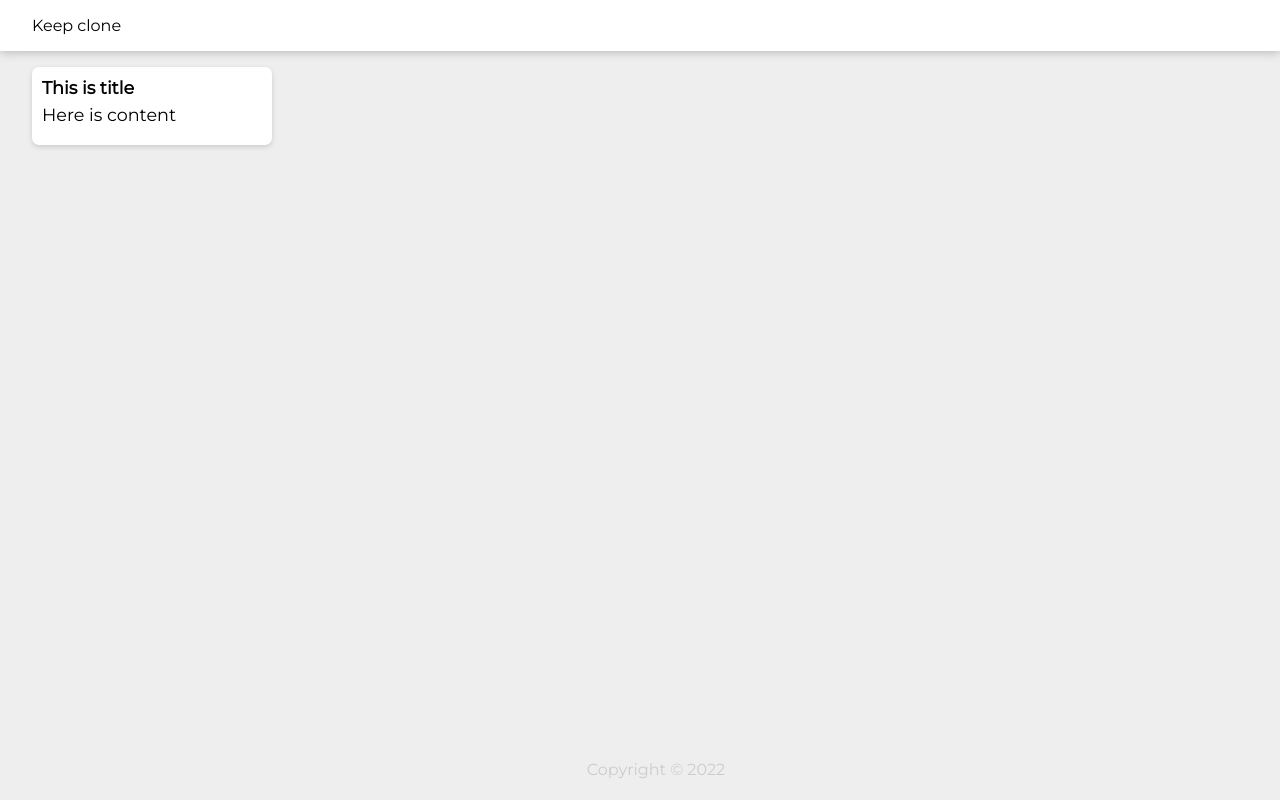
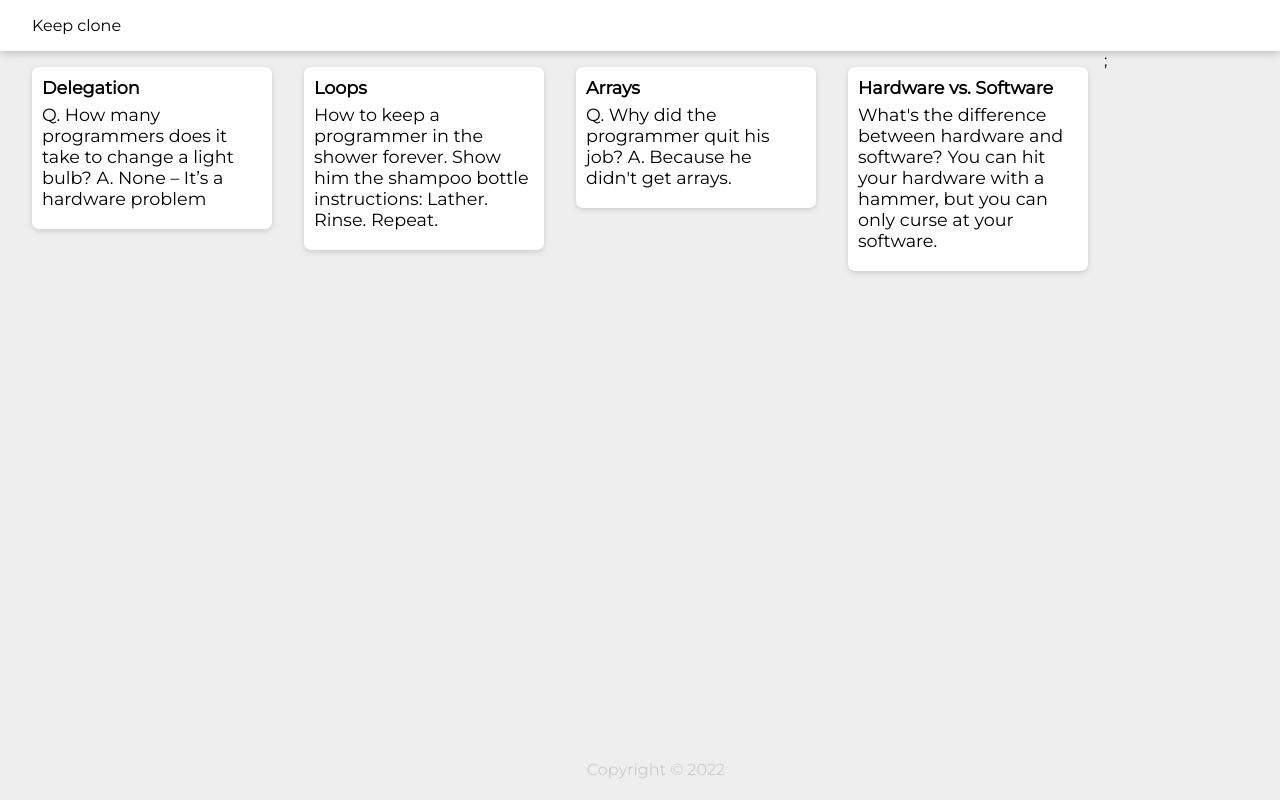
Before and after one commit to faisalnazir7/Keep-cl, a React (Create React App) app: page / in a window 1280 px wide. Built offline with nearby package versions, Linux system fonts and the light colour scheme; a web font is replaced by a local one.

Commit message:
props, mapping , arrow function

```diff
--- a/src/components/App.jsx
+++ b/src/components/App.jsx
@@ -2,12 +2,16 @@
 import Header from "./Header";
 import Footer from './Footer';
 import Note from "./Note";
+import notes from "../notes";
+
 
 
 function App() {
     return <div>
         <Header/>
-        <Note/>
+        {notes.map(noteItem => (
+            <Note key={noteItem.key} title={noteItem.title} content={noteItem.content} />
+            ))};
         <Footer/>
     </div>
 }
--- a/src/components/Note.jsx
+++ b/src/components/Note.jsx
@@ -1,9 +1,9 @@
 import React from "react";
 
-function Note() {
+function Note(props) {
     return ( <div className="note">
-                <h1>This is title</h1>
-                <p>Here is content</p>
+                <h1>{props.title}</h1>
+                <p>{props.content}</p>
             </div>
     );
 }
--- /dev/null
+++ b/src/notes.js
@@ -0,0 +1,28 @@
+const notes = [
+    {
+      key: 1,
+      title: "Delegation",
+      content:
+        "Q. How many programmers does it take to change a light bulb? A. None – It’s a hardware problem"
+    },
+    {
+      key: 2,
+      title: "Loops",
+      content:
+        "How to keep a programmer in the shower forever. Show him the shampoo bottle instructions: Lather. Rinse. Repeat."
+    },
+    {
+      key: 3,
+      title: "Arrays",
+      content:
+        "Q. Why did the programmer quit his job? A. Because he didn't get arrays."
+    },
+    {
+      key: 4,
+      title: "Hardware vs. Software",
+      content:
+        "What's the difference between hardware and software? You can hit your hardware with a hammer, but you can only curse at your software."
+    }
+  ];
+
+  export default notes;
```
Also changed, not shown: README.txt (deleted).
